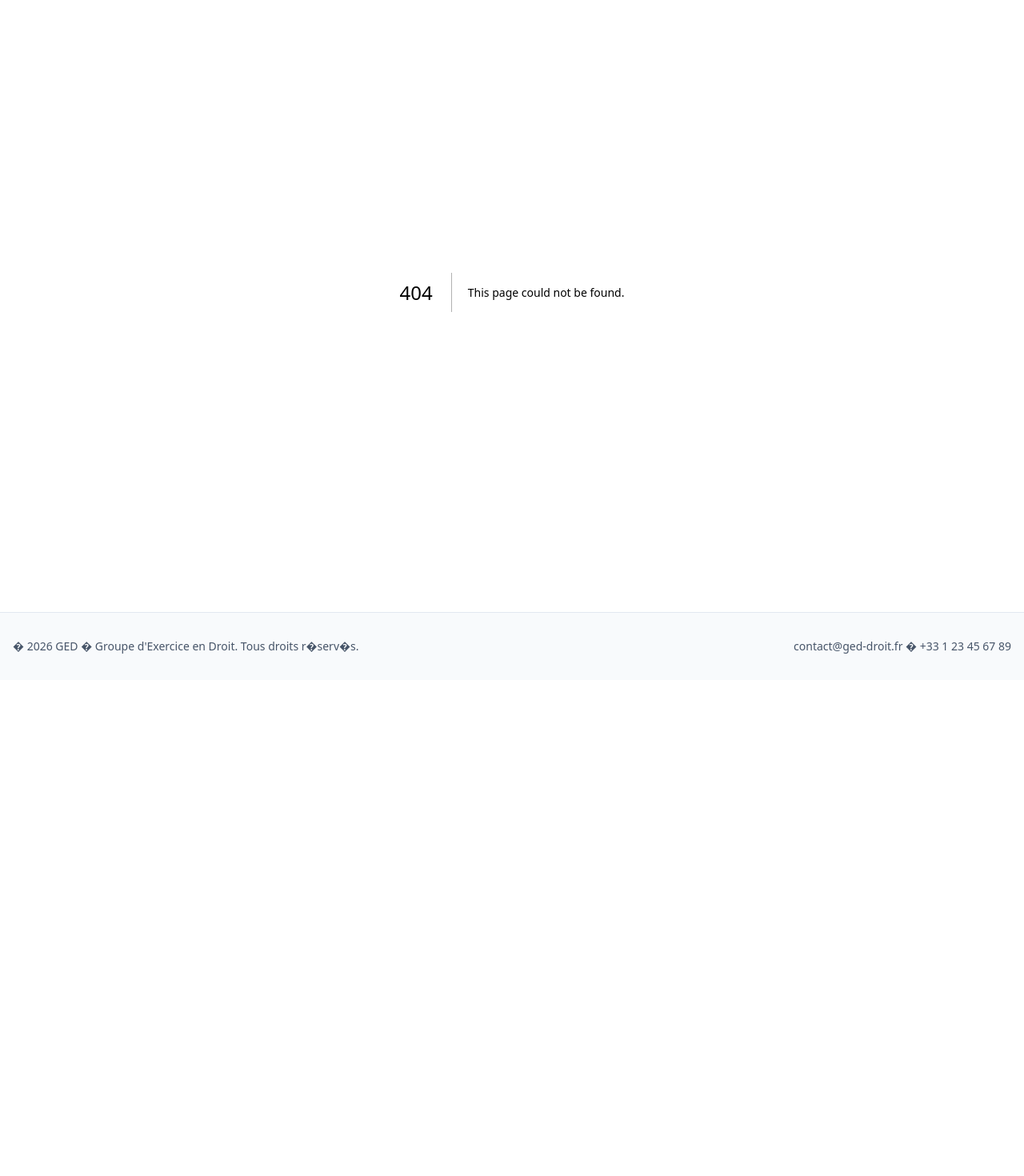
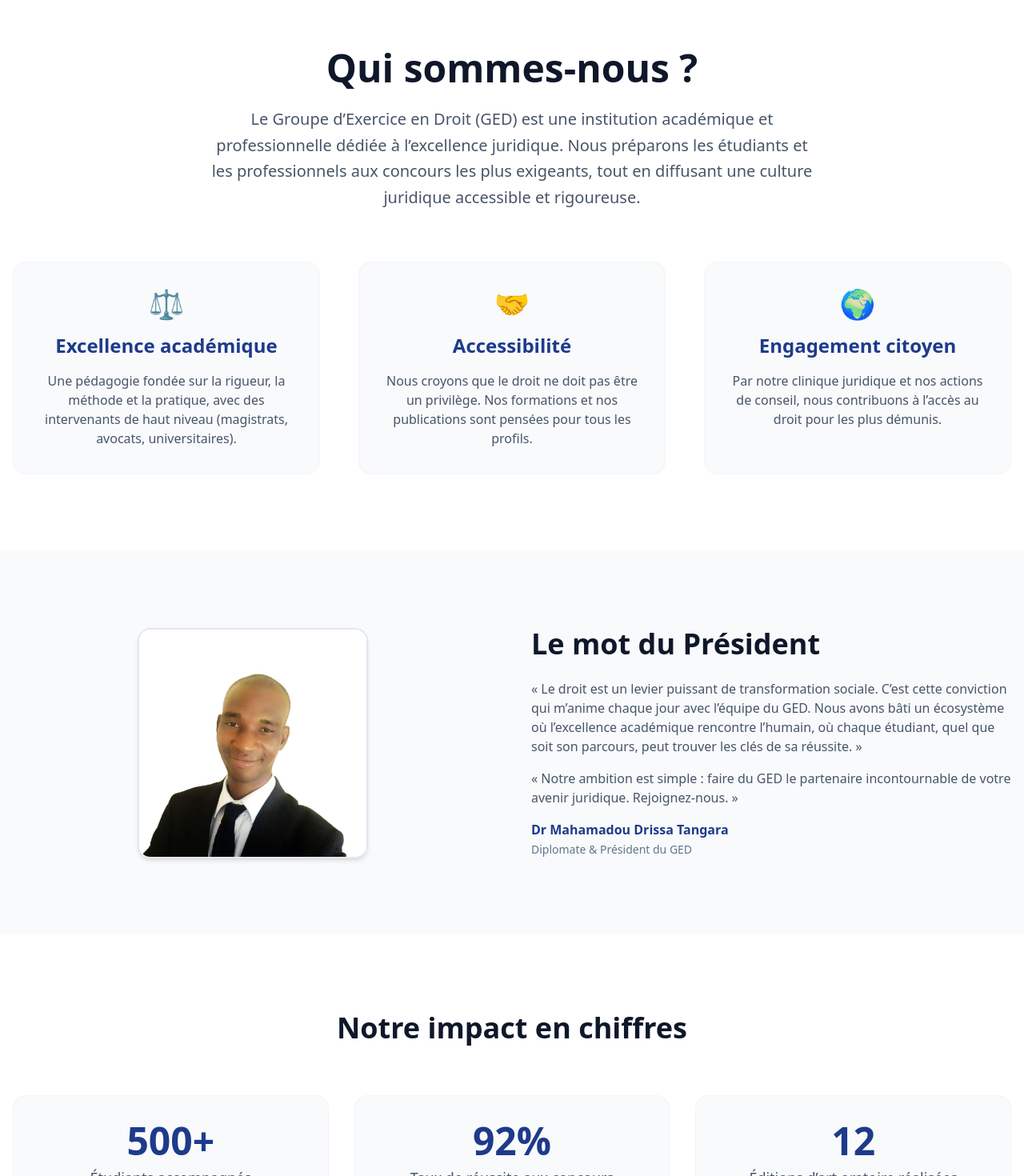
Before and after one commit to PATAWALA/GED---Groupe-d-Exercice-en-Droit, a Next.js app: page /a-propos in a window 1280 px wide. Before the commit this address had no page. Shown: the part 100-1570 px from the top of the page at 80% size. Before the commit the page ends 950 px from the top, so only its background shows below. Built offline with nearby package versions, Linux system fonts and the light colour scheme.

Commit message:
3 update

```diff
--- /dev/null
+++ b/src/app/a-propos/page.tsx
@@ -0,0 +1,130 @@
+import Image from 'next/image';
+
+export default function APropos() {
+  return (
+    <>
+      {/* Section 1 : Mission du GED */}
+      <section className="bg-white">
+        <div className="max-w-7xl mx-auto px-4 py-16 sm:py-24">
+          <div className="text-center mb-16">
+            <h1 className="text-4xl font-bold text-slate-900 sm:text-5xl">
+              Qui sommes-nous ?
+            </h1>
+            <p className="mt-6 text-xl text-slate-600 max-w-3xl mx-auto leading-relaxed">
+              Le Groupe d’Exercice en Droit (GED) est une institution académique
+              et professionnelle dédiée à l’excellence juridique. Nous préparons
+              les étudiants et les professionnels aux concours les plus exigeants,
+              tout en diffusant une culture juridique accessible et rigoureuse.
+            </p>
+          </div>
+
+          <div className="grid gap-12 lg:grid-cols-3 mt-16">
+            {[
+              {
+                icon: '⚖️',
+                title: 'Excellence académique',
+                description:
+                  'Une pédagogie fondée sur la rigueur, la méthode et la pratique, avec des intervenants de haut niveau (magistrats, avocats, universitaires).',
+              },
+              {
+                icon: '🤝',
+                title: 'Accessibilité',
+                description:
+                  'Nous croyons que le droit ne doit pas être un privilège. Nos formations et nos publications sont pensées pour tous les profils.',
+              },
+              {
+                icon: '🌍',
+                title: 'Engagement citoyen',
+                description:
+                  'Par notre clinique juridique et nos actions de conseil, nous contribuons à l’accès au droit pour les plus démunis.',
+              },
+            ].map((valeur) => (
+              <div
+                key={valeur.title}
+                className="bg-light-bg rounded-2xl p-8 border border-slate-100 text-center hover:shadow-md transition-shadow"
+              >
+                <div className="text-4xl mb-4">{valeur.icon}</div>
+                <h3 className="text-2xl font-bold text-royal-blue mb-4">
+                  {valeur.title}
+                </h3>
+                <p className="text-slate-600">{valeur.description}</p>
+              </div>
+            ))}
+          </div>
+        </div>
+      </section>
+
+      {/* Section 2 : Mot du Président */}
+      <section className="bg-light-bg">
+        <div className="max-w-7xl mx-auto px-4 py-16 sm:py-24">
+          <div className="grid lg:grid-cols-2 gap-12 items-center">
+            {/* Photo réelle du président */}
+            <div className="flex justify-center">
+              <Image
+                src="/images/portrait.jpg"
+                alt="Dr Mahamadou Drissa Tangara, Président du GED"
+                width={288}
+                height={288}
+                className="w-64 h-64 sm:w-72 sm:h-72 rounded-2xl object-cover border-2 border-slate-200 shadow-md"
+                priority
+              />
+            </div>
+
+            {/* Texte */}
+            <div>
+              <h2 className="text-3xl font-bold text-slate-900 sm:text-4xl mb-6">
+                Le mot du Président
+              </h2>
+              <div className="prose prose-slate max-w-none text-slate-600 space-y-4">
+                <p>
+                  « Le droit est un levier puissant de transformation sociale.
+                  C’est cette conviction qui m’anime chaque jour avec l’équipe du
+                  GED. Nous avons bâti un écosystème où l’excellence académique
+                  rencontre l’humain, où chaque étudiant, quel que soit son
+                  parcours, peut trouver les clés de sa réussite. »
+                </p>
+                <p>
+                  « Notre ambition est simple : faire du GED le partenaire
+                  incontournable de votre avenir juridique. Rejoignez-nous. »
+                </p>
+                <p className="font-semibold text-royal-blue">
+                  Dr Mahamadou Drissa Tangara
+                  <br />
+                  <span className="text-sm text-slate-500 font-normal">
+                    Diplomate & Président du GED
+                  </span>
+                </p>
+              </div>
+            </div>
+          </div>
+        </div>
+      </section>
+
+      {/* Section 3 : Notre Impact (compteurs visuels) */}
+      <section className="bg-white">
+        <div className="max-w-7xl mx-auto px-4 py-16 sm:py-24">
+          <h2 className="text-3xl font-bold text-center text-slate-900 sm:text-4xl mb-16">
+            Notre impact en chiffres
+          </h2>
+          <div className="grid gap-8 sm:grid-cols-3">
+            {[
+              { number: '500+', label: 'Étudiants accompagnés' },
+              { number: '92%', label: 'Taux de réussite aux concours' },
+              { number: '12', label: 'Éditions d’art oratoire réalisées' },
+            ].map((stat) => (
+              <div
+                key={stat.label}
+                className="text-center p-8 bg-light-bg rounded-2xl border border-slate-100"
+              >
+                <div className="text-5xl font-extrabold text-royal-blue mb-2">
+                  {stat.number}
+                </div>
+                <div className="text-lg text-slate-600">{stat.label}</div>
+              </div>
+            ))}
+          </div>
+        </div>
+      </section>
+    </>
+  );
+}
--- a/src/app/page.tsx
+++ b/src/app/page.tsx
@@ -1,6 +1,7 @@
 import HeroSection from '@/components/sections/HeroSection';
 import FeaturesSection from '@/components/sections/FeaturesSection';
 import FormationsPreviewSection from '@/components/sections/FormationsPreviewSection';
+import AboutPreviewSection from '@/components/sections/AboutPreviewSection';
 import TestimonialsSection from '@/components/sections/TestimonialsSection';
 import FinalCTASection from '@/components/sections/FinalCTASection';
 
@@ -10,6 +11,7 @@ export default function Home() {
       <HeroSection />
       <FeaturesSection />
       <FormationsPreviewSection />
+      <AboutPreviewSection />
       <TestimonialsSection />
       <FinalCTASection />
     </>
--- /dev/null
+++ b/src/components/sections/AboutPreviewSection.tsx
@@ -0,0 +1,41 @@
+import Image from 'next/image';
+import Button from '@/components/ui/Button';
+
+export default function AboutPreviewSection() {
+  return (
+    <section className="bg-white">
+      <div className="max-w-7xl mx-auto px-4 py-16 sm:py-24">
+        <div className="grid lg:grid-cols-2 gap-12 items-center">
+          {/* Photo du président */}
+          <div className="flex justify-center lg:justify-end">
+            <Image
+              src="/images/portrait.jpg"
+              alt="Dr Mahamadou Drissa Tangara, Président du GED"
+              width={288}
+              height={288}
+              className="w-64 h-64 sm:w-72 sm:h-72 rounded-2xl object-cover border-2 border-slate-200 shadow-md"
+            />
+          </div>
+
+          {/* Texte + bouton */}
+          <div className="text-center lg:text-left">
+            <h2 className="text-3xl font-bold text-slate-900 sm:text-4xl">
+              Derrière chaque succès, une équipe passionnée
+            </h2>
+            <p className="mt-6 text-lg text-slate-600 leading-relaxed max-w-xl mx-auto lg:mx-0">
+              Le Groupe d’Exercice en Droit (GED) réunit des professionnels du droit,
+              des universitaires et des praticiens engagés pour rendre le droit
+              accessible à tous. Notre mission : former, accompagner et faire réussir
+              les juristes de demain.
+            </p>
+            <div className="mt-8 flex justify-center lg:justify-start">
+              <Button variant="outline" href="/a-propos">
+                Découvrir notre histoire
+              </Button>
+            </div>
+          </div>
+        </div>
+      </div>
+    </section>
+  );
+}
```
Also changed, not shown: public/images/logo.jpg (added), public/images/portrait.jpg (added).
